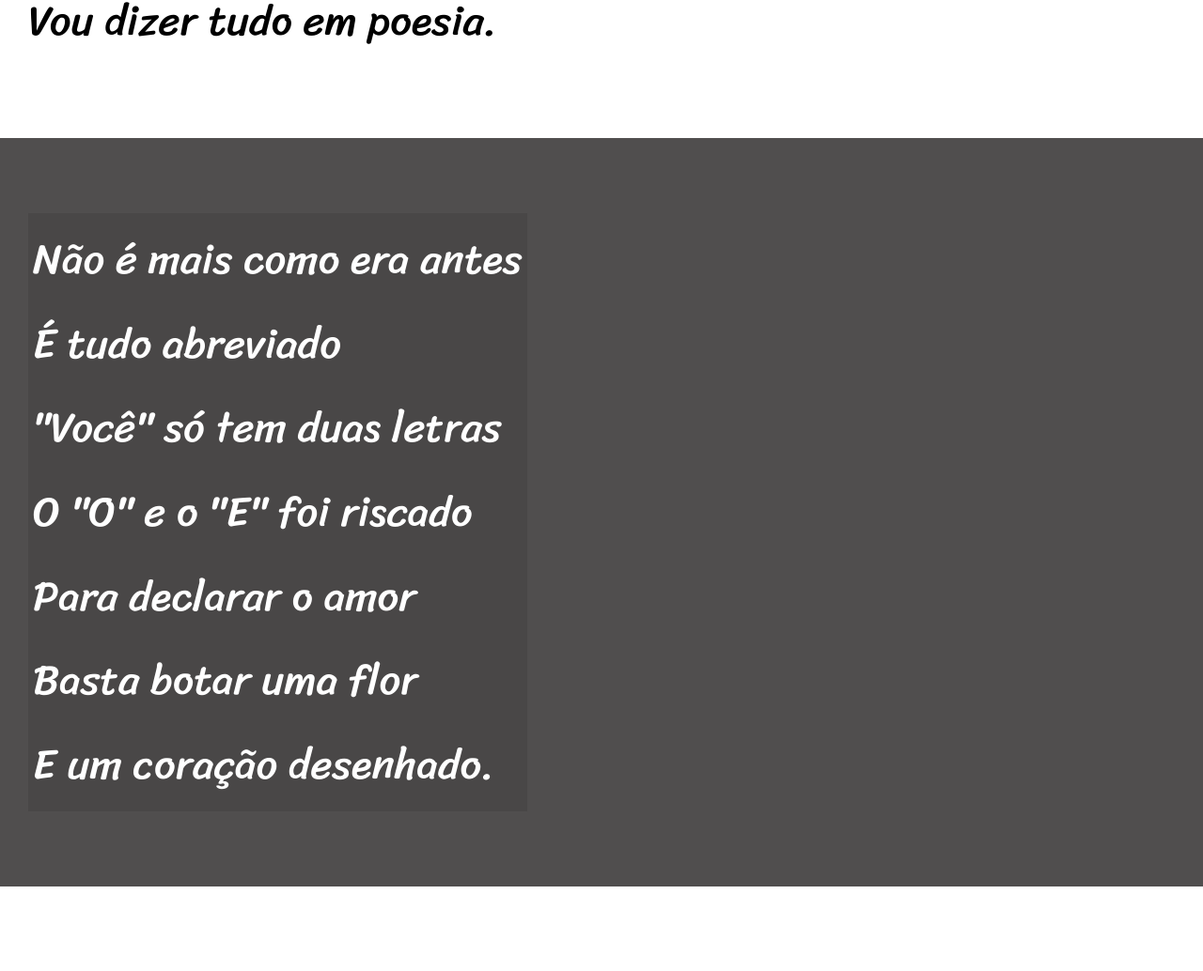
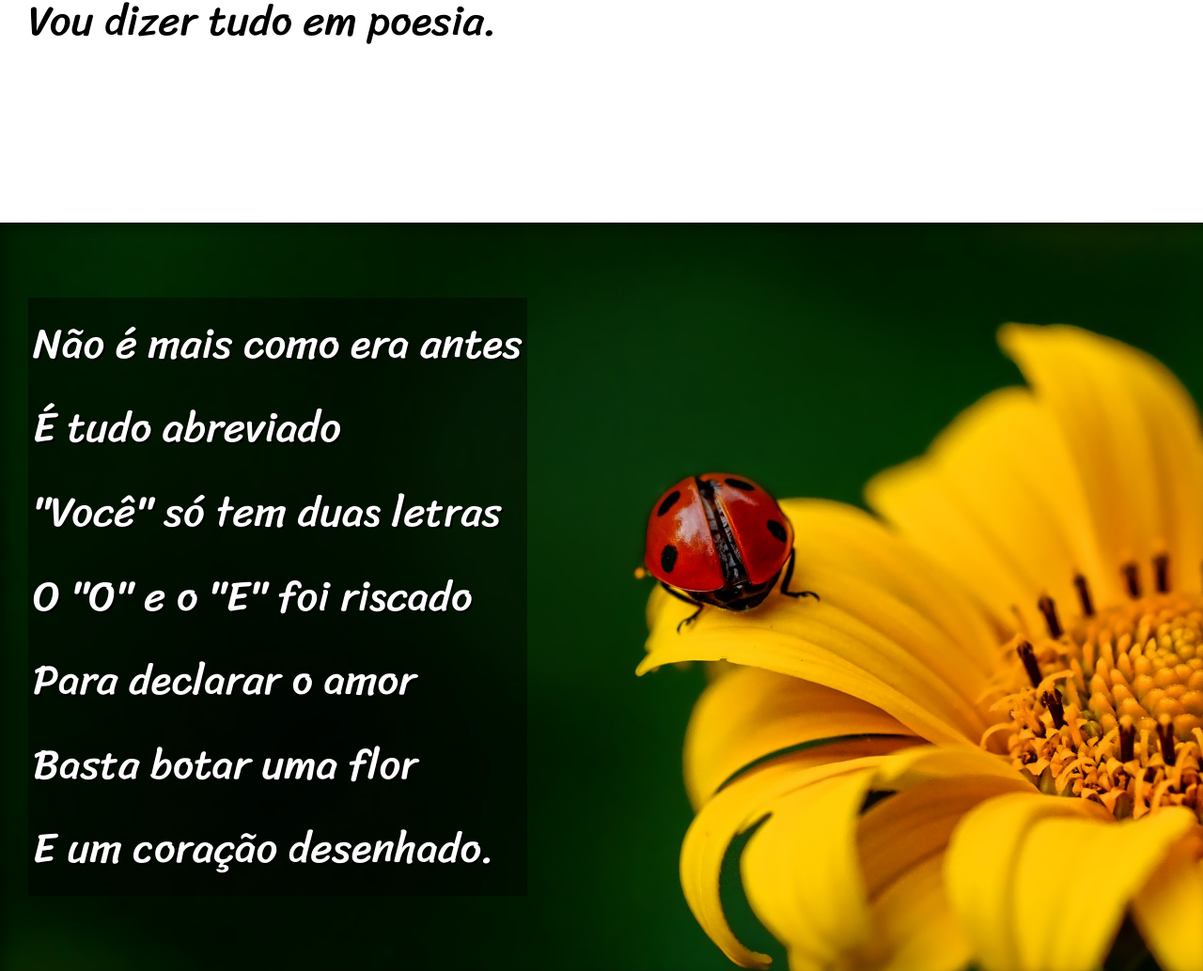
Before and after one commit to AndrePareja10/html-css, a plain HTML site: page exercicios/Desafios/Desafios - Modulo 3/df012/index.html in a window 1280 px wide. Shown: the part 900-1934 px from the top of the page at 94% size. Drawn offline with Linux system fonts and the light colour scheme.

Commit message:
finalização do projeto cordel moderno

```diff
--- a/exercicios/Desafios/Desafios - Modulo 3/df012/index.html
+++ b/exercicios/Desafios/Desafios - Modulo 3/df012/index.html
@@ -25,7 +25,7 @@
     </section>
 
 
-    <section class="imagem">
+    <section class="imagem" id="img01">
         <p>
             Não é mais como era antes <br>
             É tudo abreviado <br>
@@ -59,7 +59,7 @@
         </p>
     </section>
 
-    <section class="imagem">
+    <section class="imagem" id="img02">
         <p>
             Tenho saudade das cartas <br>
             Escritas com a própria mão <br>
--- a/exercicios/Desafios/Desafios - Modulo 3/df012/style.css
+++ b/exercicios/Desafios/Desafios - Modulo 3/df012/style.css
@@ -56,6 +56,10 @@ section{
     font-size: 3.5vw;
 }
 
+section p{
+    padding-bottom: 2em;
+}
+
 section.normal{
     background-color: white;
     color: black;
@@ -64,12 +68,27 @@ section.normal{
 section.imagem{
     background-color: rgb(80, 78, 78);
     color: white;
+    box-shadow: inset 6px 6px 13px 0px rgba(0, 0, 0, 0.377);
 }
 
 section.imagem > p{
     display: inline-block;
     padding: 5px;
-    background-color: rgba(0, 0, 0, 0.096);
+    background-color: rgba(0, 0, 0, 0.432);
+    text-shadow: 2px 2px 0px black;
+}
+
+section#img01{
+    background-image: url('../df012/imagens/background001.jpg');
+    background-position: right center;
+    background-size: cover;
+    background-attachment: fixed;
+}
+
+section#img02{
+    background-image: url('../df012/imagens/background002.jpg');
+    background-size: cover;
+    background-attachment: fixed;
 }
 
 footer{
```
